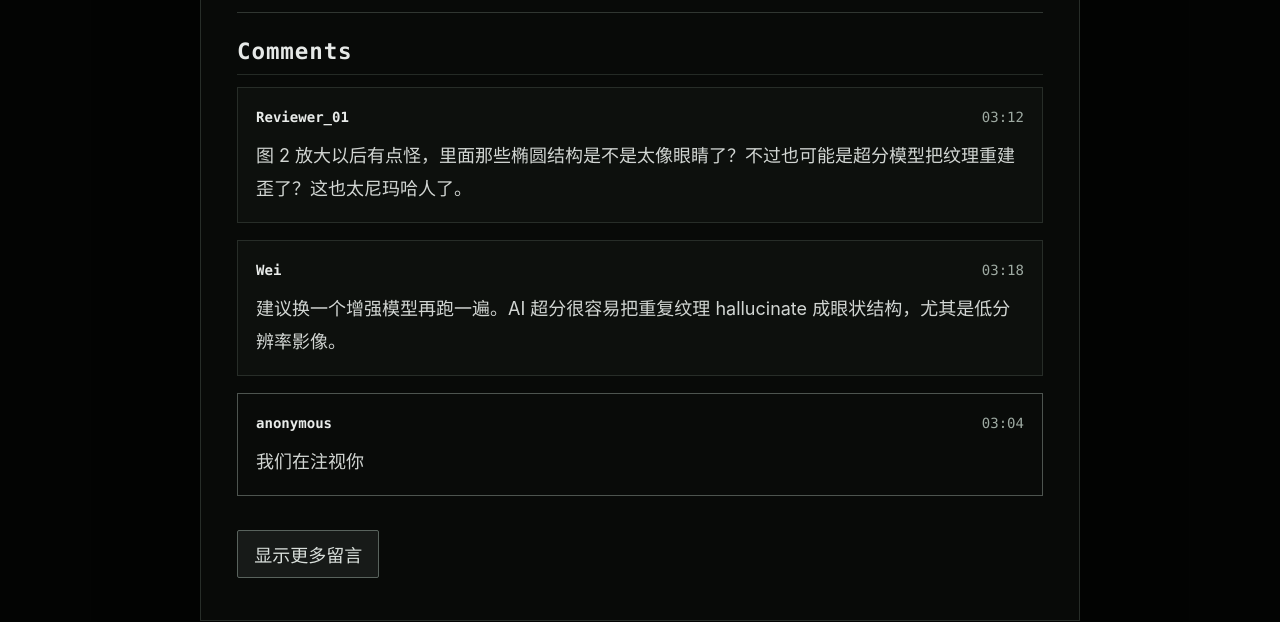
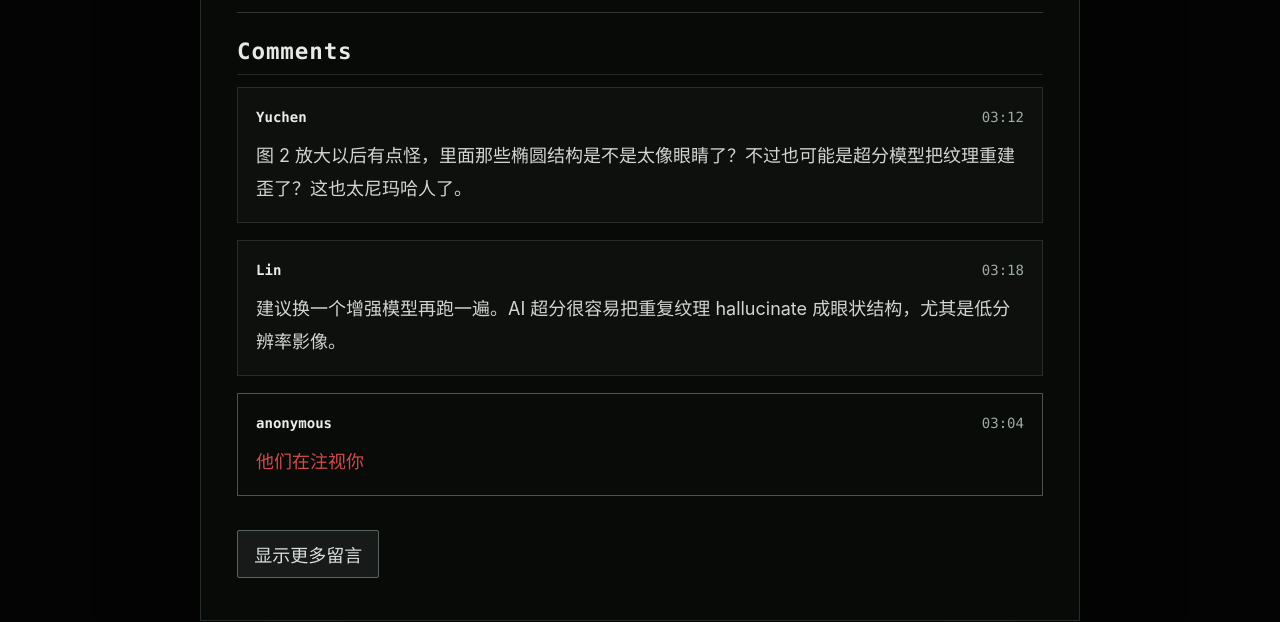
Before and after one commit to NOOB304/NOOB304.github.io, a Jekyll site: the page built from _pages/observation-00.md, in a window 1280 px wide and 1400 px high, scrolled down 3720 px. Shown: the part 380-1002 px from the top of the window. Built offline with Jekyll 4.4.1, drawn with Linux system fonts in a browser that asks for light colours.

Commit message:
content: refine ARG comment identities

```diff
--- a/_pages/observation-00.md
+++ b/_pages/observation-00.md
@@ -114,7 +114,7 @@ noindex: true
 
   <article class="arg-comment">
     <header class="arg-comment__header">
-      <strong>Reviewer_01</strong>
+      <strong>Yuchen</strong>
       <time>03:12</time>
     </header>
     <p>图 2 放大以后有点怪，里面那些椭圆结构是不是太像眼睛了？不过也可能是超分模型把纹理重建歪了？这也太尼玛哈人了。</p>
@@ -122,7 +122,7 @@ noindex: true
 
   <article class="arg-comment">
     <header class="arg-comment__header">
-      <strong>Wei</strong>
+      <strong>Lin</strong>
       <time>03:18</time>
     </header>
     <p>建议换一个增强模型再跑一遍。AI 超分很容易把重复纹理 hallucinate 成眼状结构，尤其是低分辨率影像。</p>
@@ -133,7 +133,7 @@ noindex: true
       <strong>anonymous</strong>
       <time>03:04</time>
     </header>
-    <p>我们在注视你</p>
+    <p class="arg-comment__warning">他们在注视你</p>
   </article>
 
   <button type="button" class="arg-button arg-comments__more" id="review-log-trigger" aria-haspopup="dialog">显示更多留言</button>
--- a/assets/css/arg.css
+++ b/assets/css/arg.css
@@ -332,6 +332,10 @@ body.arg-page .page__footer a {
   background: #090b09;
 }
 
+.arg-comment__warning {
+  color: #d14a4a;
+}
+
 .arg-comment__header {
   display: flex;
   justify-content: space-between;
--- a/scripts/verify-site.mjs
+++ b/scripts/verify-site.mjs
@@ -350,8 +350,9 @@ async function checkRenderedArgFeatures() {
       path: 'observation-00/index.html',
       terms: [
         '第 0 篇博客：一次受限时间窗内的异常观测',
-        'Reviewer_01',
-        '我们在注视你',
+        'Yuchen',
+        'Lin',
+        '他们在注视你',
         'review-log-trigger',
         'observation-00-figure-1.png',
         'observation-00-figure-2.png',
```
